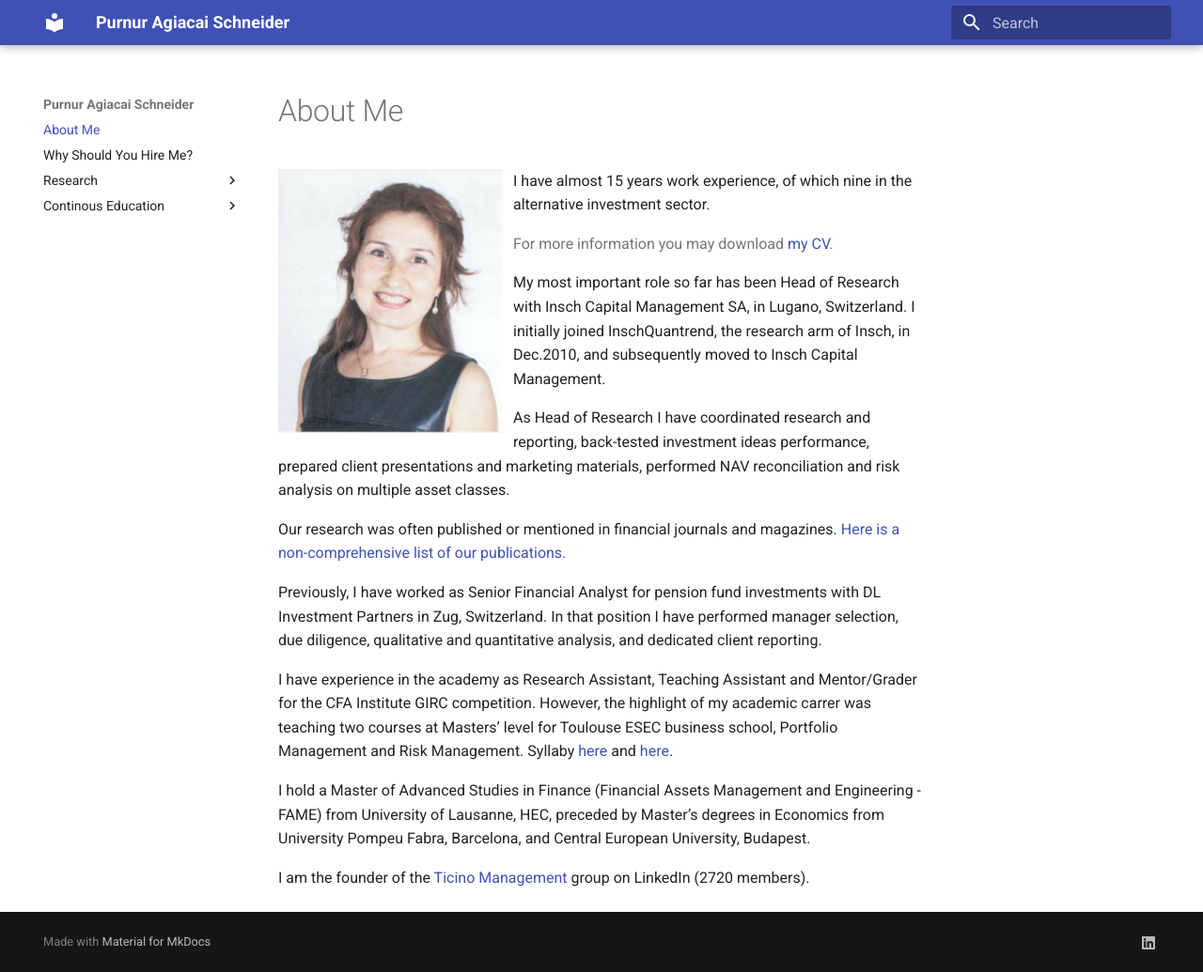
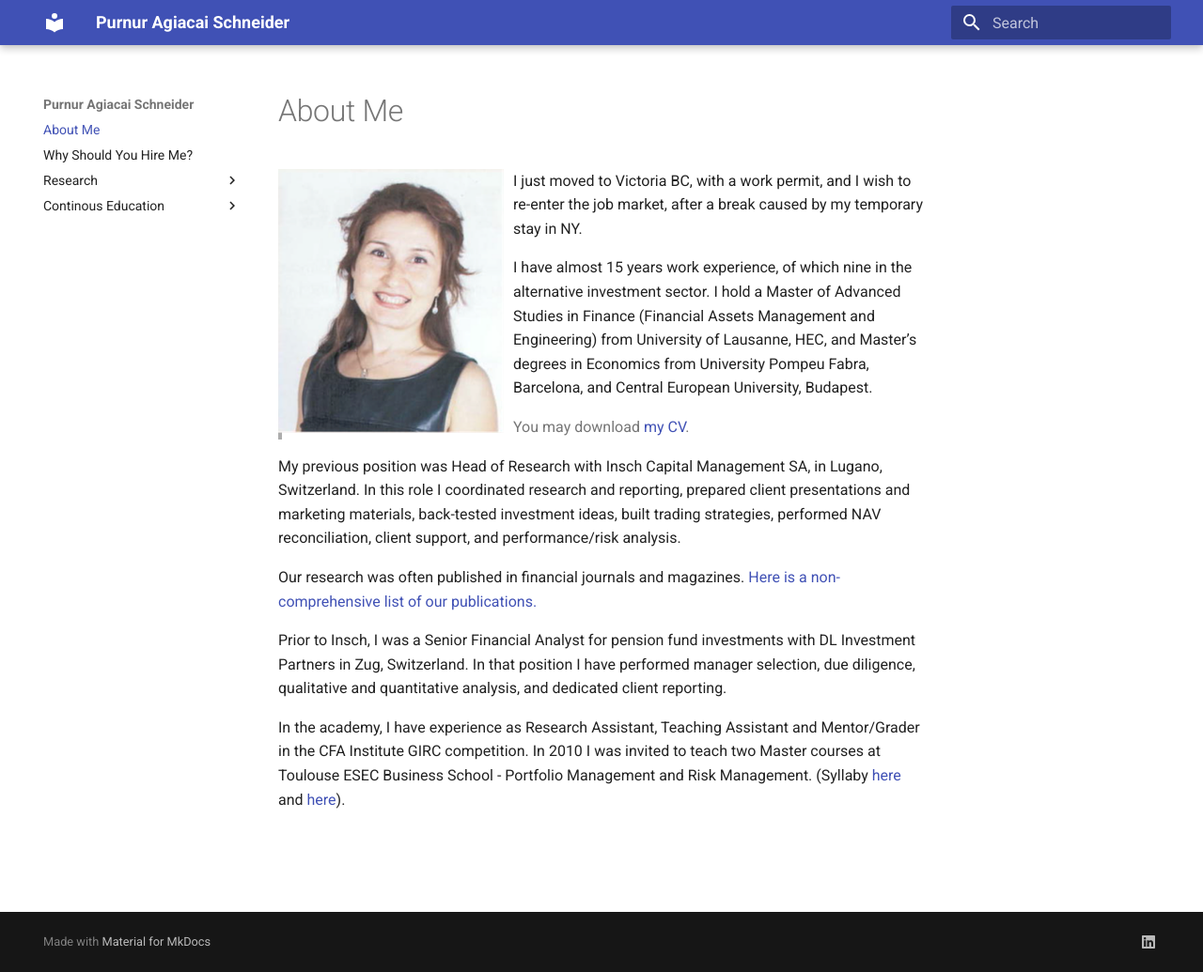
Before and after one commit to purnur-schneider/purnur-schneider.github.io, an MkDocs documentation site: the page built from docs/index.md, in a window 1280 px wide and 1035 px high. Shown: the whole window at 94% size. Built offline with MkDocs 1.6.1 and Material for MkDocs 9.7.7, drawn with Linux system fonts in a browser that asks for light colours.

Commit message:
Update index.md
Shortened

```diff
--- a/docs/index.md
+++ b/docs/index.md
@@ -1,18 +1,16 @@
 <img src="img/P_lowres.png" width=240px; style="float: left;margin-right: 10px"/>
-I have almost 15 years work experience, of which nine in the alternative investment sector.
-> For more information you may download [my CV](webdocs/CV.pdf).
+I just moved to Victoria BC, with a work permit, and I wish to re-enter the job market, after a break caused by my temporary stay in NY.
 
-My most important role so far has been Head of Research with Insch Capital Management SA, in Lugano, Switzerland. I initially joined InschQuantrend, the research arm of Insch, in Dec.2010, and subsequently moved to Insch Capital Management.
+I have almost 15 years work experience, of which nine in the alternative investment sector. I hold a Master of Advanced Studies in Finance (Financial Assets Management and Engineering) from University of Lausanne, HEC, and Master’s degrees in Economics from University Pompeu Fabra, Barcelona, and Central European University, Budapest.
 
-As Head of Research I have coordinated research and reporting, back-tested investment ideas performance, prepared client presentations and marketing materials, performed NAV reconciliation and risk analysis on multiple asset classes.
+> You may download [my CV](webdocs/CV.pdf).
 
-Our research was often published or mentioned in financial journals and magazines. [Here is a non-comprehensive list of our publications.](research0.md)
+My previous position was Head of Research with Insch Capital Management SA, in Lugano, Switzerland.
+In this role I coordinated research and reporting, prepared client presentations and marketing materials, back-tested investment ideas, built trading strategies, performed NAV reconciliation, client support, and performance/risk analysis.
 
-Previously, I have worked as Senior Financial Analyst for pension fund investments with DL Investment Partners in Zug, Switzerland. In that position I have performed manager selection, due diligence, qualitative and quantitative analysis, and dedicated client reporting.
+Our research was often published in financial journals and magazines. [Here is a non-comprehensive list of our publications.](research0.md)
 
-I have experience in the academy as Research Assistant, Teaching Assistant and Mentor/Grader for the CFA Institute GIRC competition. However, the highlight of my academic carrer was teaching two courses at Masters' level for Toulouse ESEC business school, Portfolio Management and Risk Management.
-Syllaby [here](webdocs/PM Syllabus.pdf) and [here](webdocs/PM Syllabus.pdf).
+Prior to Insch, I was a Senior Financial Analyst for pension fund investments with DL Investment Partners in Zug, Switzerland. In that position I have performed manager selection, due diligence, qualitative and quantitative analysis, and dedicated client reporting.
 
-I hold a Master of Advanced Studies in Finance (Financial Assets Management and Engineering - FAME) from University of Lausanne, HEC, preceded by Master’s degrees in Economics from University Pompeu Fabra, Barcelona, and Central European University, Budapest.
-
-I am the founder of the [Ticino Management](https://www.linkedin.com/groups/2124184/) group on LinkedIn (2720 members).
+In the academy, I have experience as Research Assistant, Teaching Assistant and Mentor/Grader in the CFA Institute GIRC competition. In 2010 I was invited to teach two Master courses at Toulouse ESEC Business School - Portfolio Management and Risk Management.
+(Syllaby [here](webdocs/PM Syllabus.pdf) and [here](webdocs/PM Syllabus.pdf)).
```
